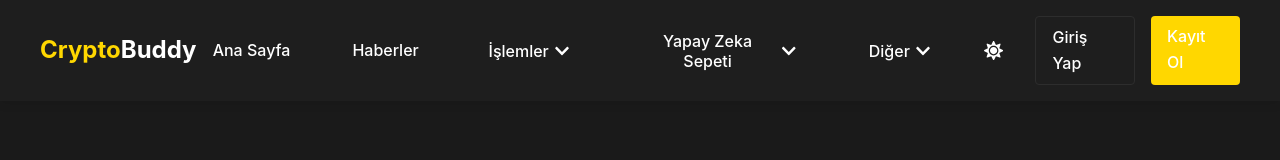
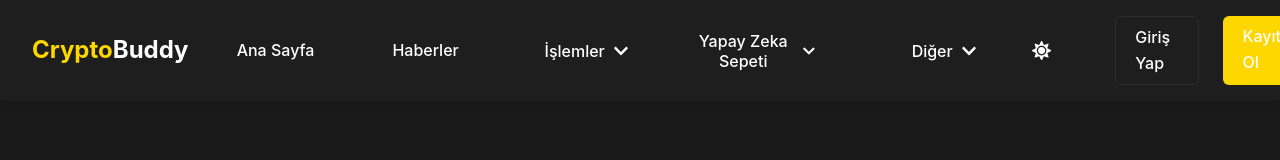
Before and after one commit to sametyasit/CryptoBuddyWeb, a React (Create React App) app in the folder crypto-app/client/: page / in a window 1280 px wide. Both pictures are taken after a click on the button "KEŞFET". Shown: the top 160 px of the page. Built offline with nearby package versions, Linux system fonts and the light colour scheme; no server answers.

Commit message:
Update Navbar

```diff
--- a/crypto-app/client/src/components/Navbar.js
+++ b/crypto-app/client/src/components/Navbar.js
@@ -1,7 +1,7 @@
 import React, { useState } from 'react';
 import { Link, useNavigate } from 'react-router-dom';
 import styled from 'styled-components';
-import { FaSun, FaMoon, FaBars, FaTimes, FaChevronDown } from 'react-icons/fa';
+import { FaSun, FaMoon, FaBars, FaTimes, FaChevronDown, FaUser } from 'react-icons/fa';
 import { useTheme } from '../context/ThemeContext';
 import { useAuth } from '../context/AuthContext';
 
@@ -15,7 +15,7 @@ const Nav = styled.nav`
 `;
 
 const NavContainer = styled.div`
-  max-width: 1200px;
+  max-width: 1400px;
   margin: 0 auto;
   display: flex;
   justify-content: space-between;
@@ -27,6 +27,7 @@ const Logo = styled(Link)`
   text-decoration: none;
   font-size: 1.5rem;
   font-weight: bold;
+  margin-right: 2rem;
 
   span {
     color: var(--primary);
@@ -49,7 +50,7 @@ const MenuButton = styled.button`
 const NavLinks = styled.div`
   display: flex;
   align-items: center;
-  gap: 1.5rem;
+  gap: 2.5rem;
 
   @media (max-width: 768px) {
     display: ${props => props.isOpen ? 'flex' : 'none'};
@@ -80,8 +81,9 @@ const DropdownButton = styled.button`
   display: flex;
   align-items: center;
   justify-content: center;
-  gap: 0.3rem;
-  min-width: 110px;
+  gap: 0.5rem;
+  min-width: 130px;
+  font-size: 1rem;
 
   &:hover {
     color: var(--primary);
@@ -92,16 +94,16 @@ const DropdownContent = styled.div`
   display: ${props => props.isOpen ? 'block' : 'none'};
   position: absolute;
   background-color: var(--cardBackground);
-  min-width: 160px;
+  min-width: 180px;
   box-shadow: 0px 8px 16px 0px rgba(0,0,0,0.2);
   z-index: 1;
-  border-radius: 4px;
+  border-radius: 8px;
   overflow: hidden;
+  margin-top: 0.5rem;
 
   @media (max-width: 768px) {
     position: relative;
     box-shadow: none;
-    margin-top: 0.5rem;
   }
 `;
 
@@ -124,6 +126,7 @@ const NavLink = styled(Link)`
   transition: color 0.3s ease;
   min-width: 110px;
   text-align: center;
+  font-size: 1rem;
 
   &:hover {
     color: var(--primary);
@@ -149,15 +152,17 @@ const ThemeToggle = styled.button`
 
 const AuthButtons = styled.div`
   display: flex;
-  gap: 1rem;
+  gap: 1.5rem;
+  margin-left: 1rem;
 `;
 
 const AuthButton = styled(Link)`
-  padding: 0.5rem 1rem;
-  border-radius: 4px;
+  padding: 0.5rem 1.2rem;
+  border-radius: 6px;
   text-decoration: none;
   font-weight: 500;
   transition: all 0.3s ease;
+  font-size: 1rem;
 
   ${props => props.primary ? `
     background-color: var(--primary);
@@ -177,9 +182,55 @@ const AuthButton = styled(Link)`
   `}
 `;
 
+const ProfileContainer = styled.div`
+  display: flex;
+  align-items: center;
+  gap: 1rem;
+`;
+
+const ProfileLink = styled(Link)`
+  display: flex;
+  align-items: center;
+  color: var(--text);
+  text-decoration: none;
+  font-weight: 500;
+  gap: 0.5rem;
+  padding: 0.5rem 1rem;
+  border-radius: 6px;
+  transition: all 0.3s ease;
+
+  &:hover {
+    background-color: var(--hover);
+    color: var(--primary);
+  }
+
+  .username {
+    max-width: 120px;
+    overflow: hidden;
+    text-overflow: ellipsis;
+    white-space: nowrap;
+  }
+`;
+
+const LogoutButton = styled.button`
+  padding: 0.5rem 1.2rem;
+  border-radius: 6px;
+  background-color: transparent;
+  color: var(--text);
+  border: 1px solid var(--border);
+  cursor: pointer;
+  font-weight: 500;
+  transition: all 0.3s ease;
+  font-size: 1rem;
+
+  &:hover {
+    background-color: var(--hover);
+  }
+`;
+
 const Navbar = () => {
   const { theme, toggleTheme } = useTheme();
-  const { currentUser, logout } = useAuth();
+  const { isAuthenticated, currentUser, logout } = useAuth();
   const navigate = useNavigate();
   const [isMenuOpen, setIsMenuOpen] = useState(false);
   const [isTransactionsOpen, setIsTransactionsOpen] = useState(false);
@@ -248,12 +299,15 @@ const Navbar = () => {
             {theme === 'light' ? <FaMoon /> : <FaSun />}
           </ThemeToggle>
 
-          {currentUser ? (
-            <>
+          {isAuthenticated && currentUser ? (
+            <ProfileContainer>
               <NavLink to="/portfolio">Portföy</NavLink>
-              <NavLink to="/profile">Profil</NavLink>
-              <AuthButton onClick={handleLogout}>Çıkış Yap</AuthButton>
-            </>
+              <ProfileLink to="/profile">
+                <FaUser />
+                <span className="username">{currentUser.username || currentUser.email.split('@')[0]}</span>
+              </ProfileLink>
+              <LogoutButton onClick={handleLogout}>Çıkış Yap</LogoutButton>
+            </ProfileContainer>
           ) : (
             <AuthButtons>
               <AuthButton to="/login">Giriş Yap</AuthButton>
```
